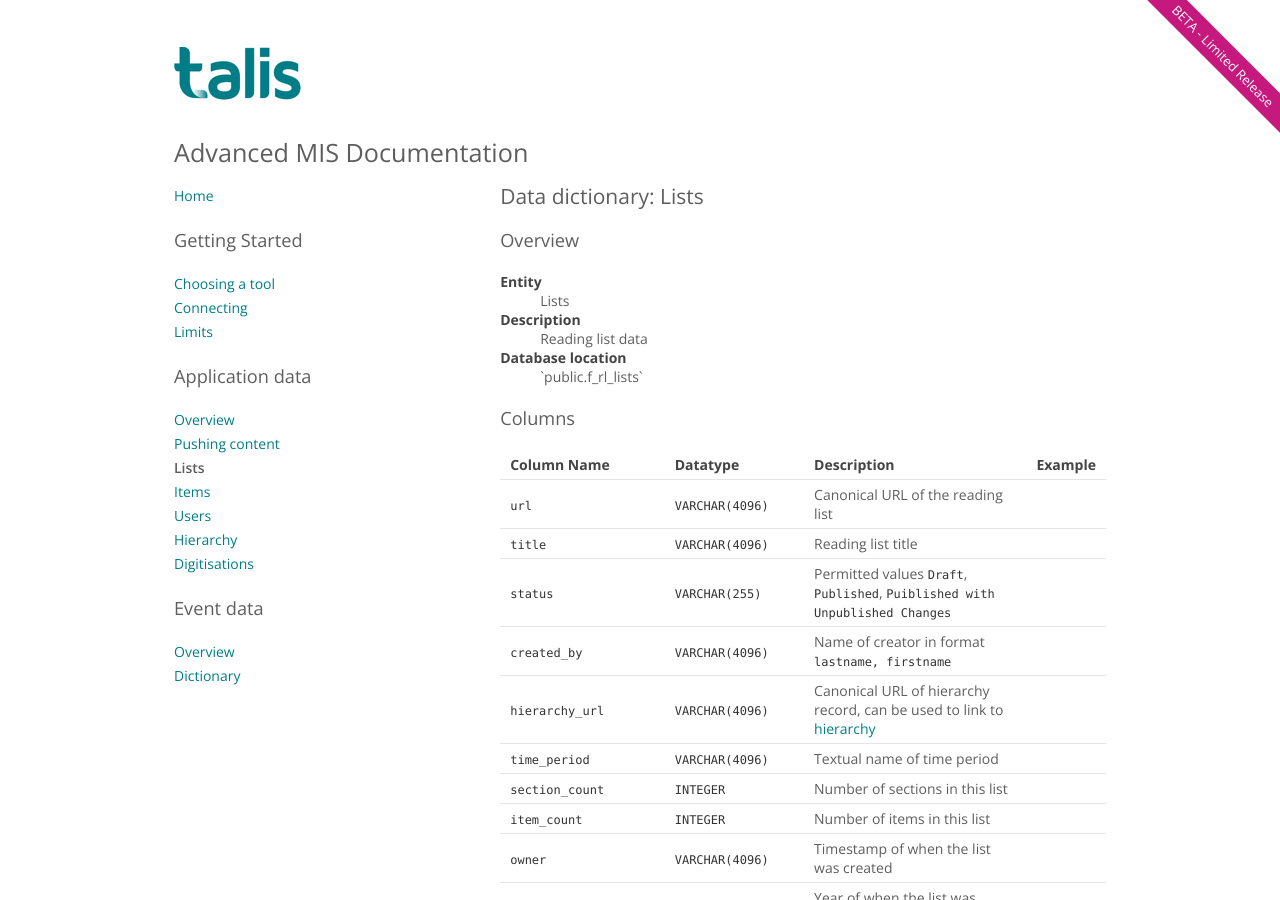
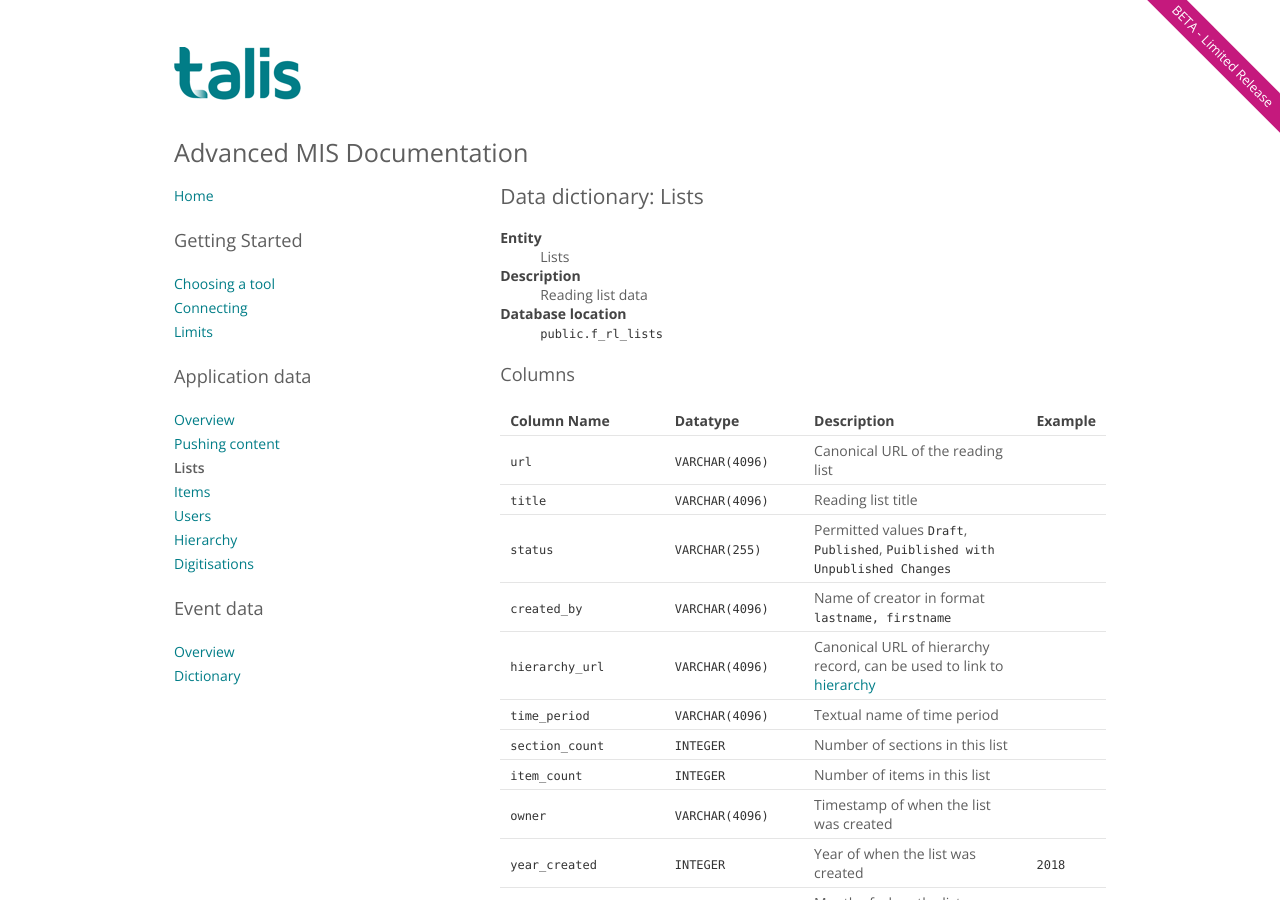
Before and after one commit to techfromsage/advanced-mis, a Jekyll site: the page built from topics/lists.md, in a window 1280 px wide and 900 px high. Built offline with Jekyll 4.4.1, drawn with Linux system fonts in a browser that asks for light colours.

Commit message:
Lists DD snagging

```diff
--- a/topics/lists.md
+++ b/topics/lists.md
@@ -3,8 +3,6 @@ layout: site
 title: "Data dictionary: Lists"
 body_class: lists
 ---
-
-### Overview
 
 <dl>
   <dt>Entity</dt>
@@ -14,7 +12,7 @@ body_class: lists
   <dd>Reading list data</dd>
 
   <dt>Database location</dt>
-  <dd>`public.f_rl_lists`</dd>
+  <dd><code>public.f_rl_lists</code></dd>
 </dl>
 
 ### Columns
```
